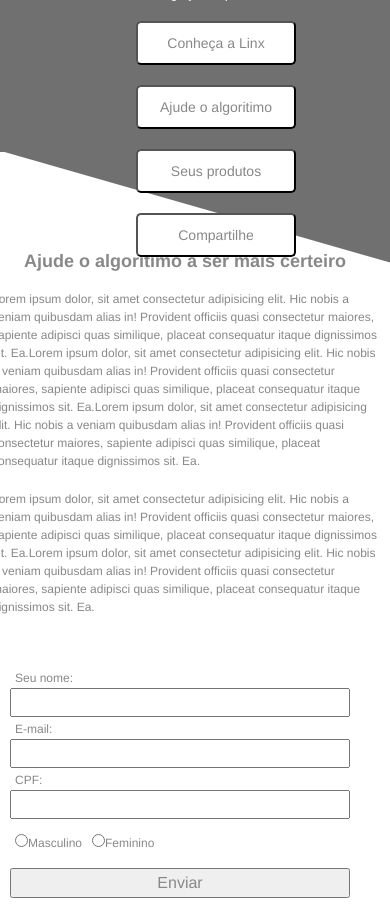
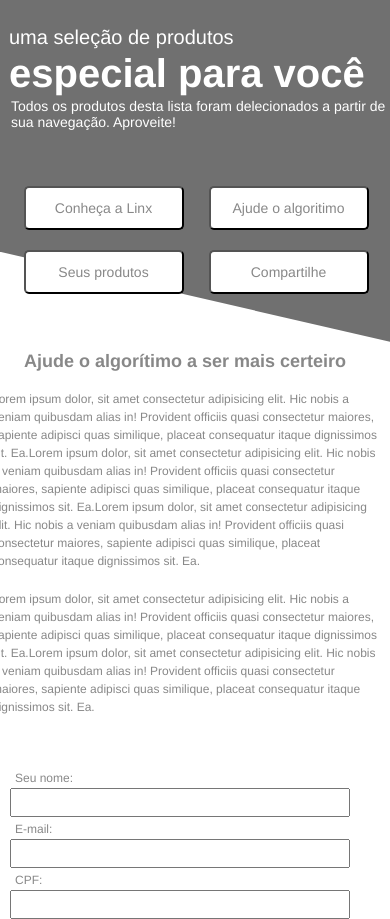
Before and after one commit to Ludilly/Linx_Challenge, a website: page desktop.html in a window 390 px wide. Shown: the top 919 px of the page. Drawn offline with Linux system fonts and the light colour scheme; no server answers.

Commit message:
fixing CSS media query

```diff
--- a/desktop.html
+++ b/desktop.html
@@ -12,9 +12,11 @@
     <h1 class="header-title1">uma seleção de produtos</h1>
     <h2 class="header-title2">especial para você</h2>
     <p class="header-title3">Todos os produtos desta lista foram delecionados a partir de sua navegação. Aproveite!</p>
-    <div >
-      <button type="button" class="header-button">Conheça a Linx</button>
-      <button type="button" class="header-button">Ajude o algoritimo</button>
+    <div class="btn-header">
+      <div class="btn-container">
+        <button type="button" class="header-button">Conheça a Linx</button>
+        <button type="button" class="header-button">Ajude o algoritimo</button>
+      </div>
       <button type="button"class="header-button">Seus produtos</button>
       <button type="button" class="header-button">Compartilhe</button>
     </div>
--- a/script.js
+++ b/script.js
@@ -18,19 +18,22 @@ function createProductItemElement({
   image, name, description, oldPrice, price, installmentsCount, installmentsValue,
 }) {
   const section = document.createElement('section');
+  const div = document.createElement('div');
+  div.className = 'product-description';
   section.className = 'item';
   section.appendChild(createProductImageElement(image));
-  section.appendChild(createCustomElement('span', 'item__name', name));
-  section.appendChild(createCustomElement('span', 'item__description', description));
-  section.appendChild(createCustomElement('span', 'item__oldPrice', `de: R$${oldPrice}`));
-  section.appendChild(createCustomElement('strong', 'item__price', `POR: R$${price}`));
-  section.appendChild(createCustomElement('span', 'item__nstallmentsCount', `ou ${installmentsCount}x de R$${installmentsValue}`));
+  div.appendChild(createCustomElement('span', 'item__name', name));
+  div.appendChild(createCustomElement('span', 'item__description', description));
+  div.appendChild(createCustomElement('span', 'item__oldPrice', `de: R$${oldPrice}`));
+  div.appendChild(createCustomElement('strong', 'item__price', `POR: R$${price}`));
+  div.appendChild(createCustomElement('span', 'item__nstallmentsCount', `ou ${installmentsCount}x de R$${installmentsValue}`));
   const createBtn = createCustomElement(
     'button',
     'item__add',
     'Comprar',
   );
-  section.appendChild(createBtn);
+  div.appendChild(createBtn);
+  section.appendChild(div);
   return section;
 }
 
--- a/style.css
+++ b/style.css
@@ -67,8 +67,6 @@ header:after {
   color: #888888;
   font: normal normal normal 14px/16px Helvetica Neue;
   padding: 12px;
-  margin-left: 40px;
-  margin-top: 20px;
   border-radius: 5px;
   width: 160px;
 }
@@ -307,23 +305,71 @@ footer:after {
 }
 
 @media screen and (max-width: 918px) {
-  header {
-    width: 421px;
-    height: 398px;
+  .header {
+    width: 100%;
+    height: 250px;
+    text-align: left;
+    font-size: 50px;
   }
 
   header:after {
     content: '';
     position: absolute;
     width: 100%;
-    height: 200px;
-    bottom: 0;
+    height: 180px;
+    bottom: -1px;
     left: 0;
     background: #707070;
     transform-origin: top left;
-    transform: skewY(196deg);
+    transform: skewY(193deg);
     z-index: -1;
   }
+
+  .header-title1 {
+    text-align: left;
+    font: normal normal normal 20px/24px Helvetica Neue;
+    letter-spacing: 0px;
+    color: #ffffff;
+    opacity: 1;
+    margin-top: 66px;
+    width: 100vw;
+    margin-left: 16px;
+  }
+
+  .header-title2 {
+    text-align: left;
+    font: normal normal bold 40px/49px Helvetica Neue;
+    letter-spacing: 0px;
+    color: #ffffff;
+    opacity: 1;
+    width: 100vw;
+    margin-left: 16px;
+  }
+
+  .header-title3 {
+    text-align: left;
+    font: normal normal normal 14px/16px Helvetica Neue;
+    letter-spacing: 0px;
+    color: #ffffff;
+    opacity: 1;
+    margin-left: 10px;
+  }
+
+ .btn-header {
+   display: flex;
+   justify-content: space-between;
+   width: 345px;
+   margin: auto;
+   flex-wrap: wrap;
+   margin-top: 56px;
+ }
+
+ .btn-container {
+   display: flex;
+   margin-bottom: 20px;
+   width: 100%;
+   justify-content: space-between;
+ }
 
   .main-content-text {
     width: 386px;
@@ -339,10 +385,6 @@ footer:after {
     flex-direction: column;
   }
 
-  .personalized-list {
-    /* display: flex;
-    flex-direction: column; */
-  }
 
   .form-horizontal {
     display: flex;
@@ -372,8 +414,19 @@ footer:after {
 
   .item {
   display: flex;
-  flex-direction: column;
-  padding: 10px;
+  flex-direction: row;
+  }
+
+  .product-description{
+    display: flex;
+    flex-direction: column;
+    flex-wrap: wrap;
+    margin-left: 23px;
+  }
+
+  .item__image {
+    width: 169px;
+    height: 129px
   }
 
   .item__description {
```
